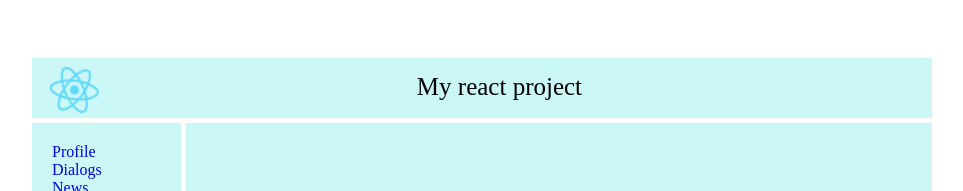
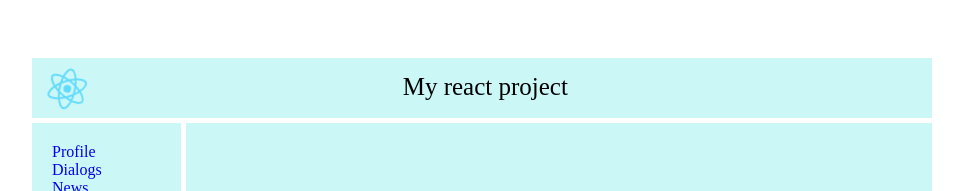
Before and after one commit to Viktor9Ivanov/my-react-project, a React (Create React App) app: page / in a window 1280 px wide. Shown: the top 191 px of the page, without its empty margins (158-1121 px from the left). Built offline with nearby package versions, Linux system fonts and the light colour scheme.

Commit message:
repair commit

```diff
--- a/src/components/Header/Header.module.css
+++ b/src/components/Header/Header.module.css
@@ -10,22 +10,18 @@
   font-size: 25px ;
 }
 
-
 .header img {
-  height: 60px;
-  margin-top: 2px;
-  /* pointer-events: none; */
+  height: 50px;
+  margin-top: 6px;
 }
 
 @media (prefers-reduced-motion: no-preference) {
   .header img {
-    animation: App-logo-spin infinite 8s linear;
+    animation: ReactLogo infinite 7s linear;
   }
 }
 
-
-
-@keyframes App-logo-spin {
+@keyframes ReactLogo {
   from {
     transform: rotate(0deg);
   }
--- a/src/components/Navbar/Navbar.jsx
+++ b/src/components/Navbar/Navbar.jsx
@@ -18,7 +18,7 @@ const Navbar = () => {
         {Object.keys(nvg).map(elem => {
           return (
             <div key={elem}>
-              {(elem === "Settings")? (<p></p>) :''}
+              {(elem == "Settings") ? (<br />) : ''}
               <NavLink to={nvg[elem]} activeClassName={classes.activeLink} >
                 {elem}
               </NavLink>
```
